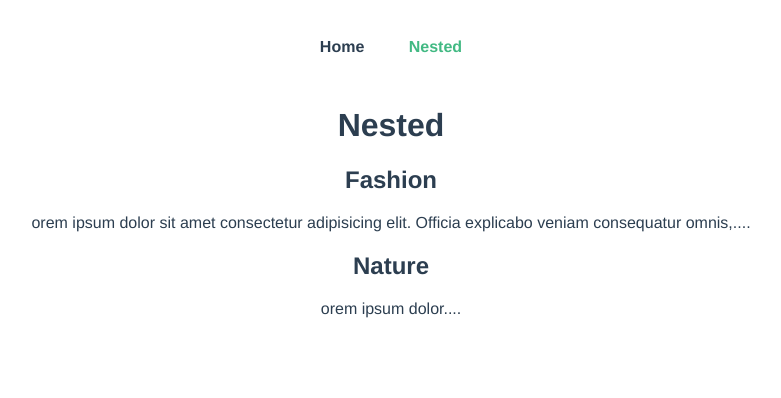
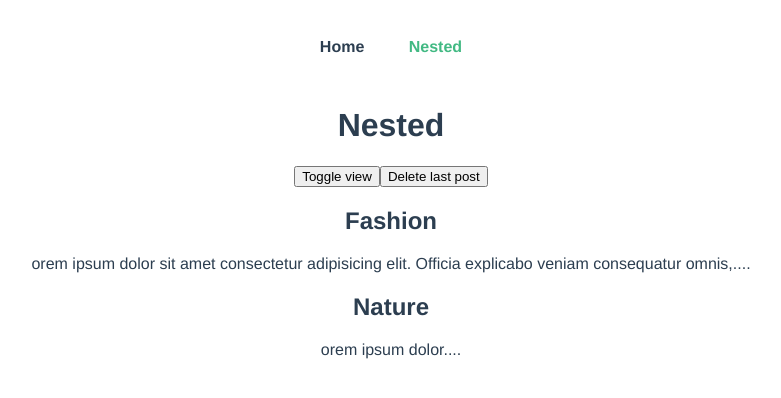
Before and after one commit to elem15/Vue-Firebase, a Vue app in the folder blog/: page /nested in a window 1280 px wide. Shown: the top 398 px of the page, without its empty margins (249-1030 px from the left). Built offline with nearby package versions, Linux system fonts and the light colour scheme.

Commit message:
feat: onMounted, onUpdate, onUnmounted

```diff
--- a/blog/src/views/HomeView.vue
+++ b/blog/src/views/HomeView.vue
@@ -35,7 +35,7 @@ export default {
     const stopWatchEffect = watchEffect(() => {
       // const newNames = [...filteredNames.value];
       names.value = [...names.value, ...names.value];
-      console.error("watchEffect", filteredNames.value);
+      console.log("watchEffect", filteredNames.value);
     });
     const handleEvent = () => {
       stopWatch();
--- a/blog/src/views/Nested.vue
+++ b/blog/src/views/Nested.vue
@@ -1,6 +1,8 @@
 <template>
   <h1>Nested</h1>
-  <Posts :posts="posts" />
+  <button @click="view = !view">Toggle view</button>
+  <button @click="posts.pop()">Delete last post</button>
+  <Posts :posts="posts" v-if="view" />
 </template>
 
 <script>
@@ -23,7 +25,8 @@ export default {
         body: "Lorem ipsum dolor",
       },
     ]);
-    return { posts };
+    const view = ref(true);
+    return { posts, view };
   },
 };
 </script>
--- a/blog/src/views/Posts.vue
+++ b/blog/src/views/Posts.vue
@@ -7,12 +7,18 @@
 </template>
 
 <script>
+import { onMounted, onUnmounted, onUpdated } from "@vue/runtime-core";
 import Post from "./Post.vue";
 export default {
   props: ["posts"],
   components: {
     Post,
   },
+  setup() {
+    onMounted(() => console.log("mounted"));
+    onUnmounted(() => console.log("unmounted"));
+    onUpdated(() => console.log("updated"));
+  },
 };
 </script>
 
```
